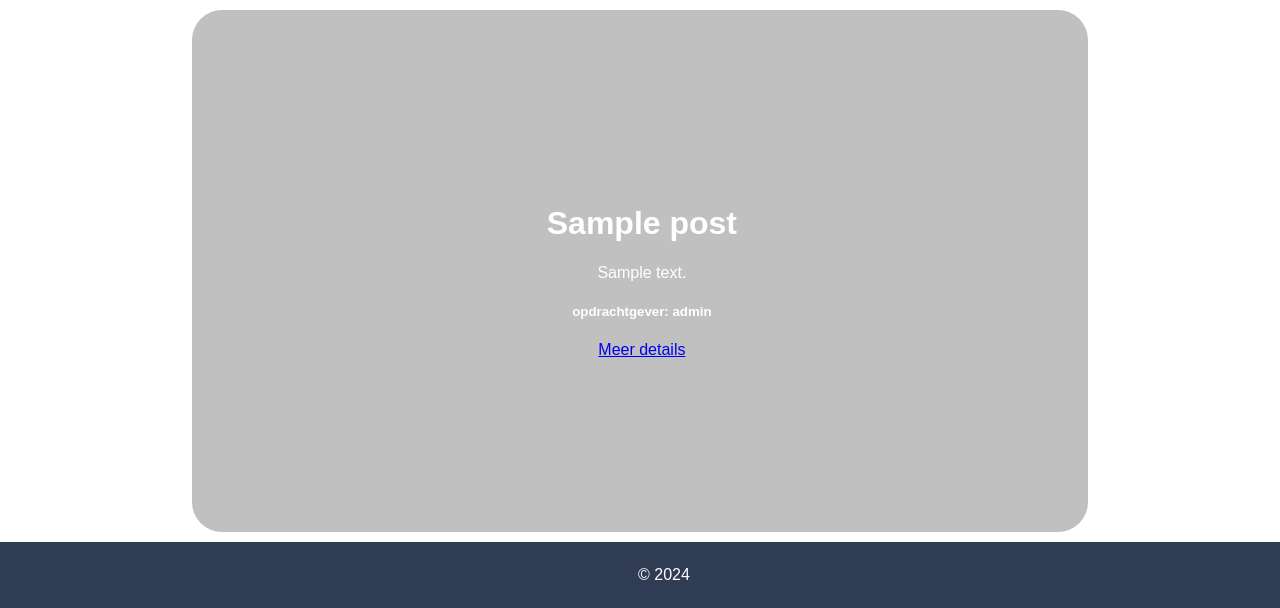
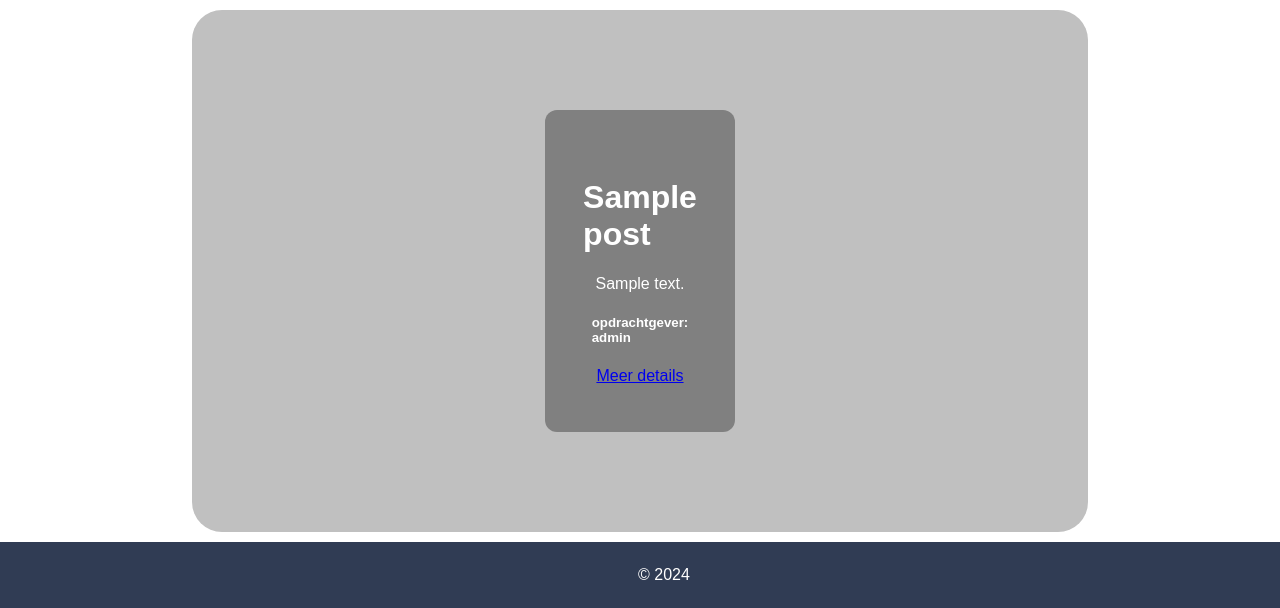
Before and after one commit to Daan0101/fieldlabs, a PHP site: page /search.php in a window 1280 px wide. Shown: the part 192-800 px from the top of the page. Run offline with PHP 8.4, Linux system fonts and the light colour scheme; a user stored in the database is signed in; data comes from the database, SQL or seed files in the repository; tables that the repository leaves empty hold one stand-in row (values such as "Sample post"); some libraries are stand-ins or nearby versions.

Commit message:
upd(style.css) de style van de post en search zijn geupdate maar nog niet af

```diff
--- a/fieldlabs/assets/css/style.css
+++ b/fieldlabs/assets/css/style.css
@@ -99,10 +99,20 @@ div.form-container {
     padding: 5%;
 }
 
-.darkBG {
+.darkBGpost {
     background-color: gray;
     padding-left: 33%;
     padding-right: 33%;
+    border-radius: 12px;
+}
+
+.darkBGsearch {
+    display: flex;
+    justify-content: center;
+    align-items: center;
+    flex-direction: column;
+    background-color: gray;
+    padding: 25%;
     border-radius: 12px;
 }
 
--- a/fieldlabs/post.php
+++ b/fieldlabs/post.php
@@ -44,7 +44,7 @@
     <div class="container">
         <div class="main-content">
 
-            <div class="darkBG">
+            <div class="darkBGpost">
                 <div class="form-container">
                     <!-- Post content -->
                     <h1>Plaats een opdracht</h1>
--- a/fieldlabs/search.php
+++ b/fieldlabs/search.php
@@ -50,7 +50,7 @@
                         // -----------------------------------
 
                         ?>
-                        <div class="form-container">
+                        <div class="darkBGsearch">
                             <h1><?php echo $title; ?></h1>
                             <article><?php echo $details; ?></article>
                             <h5><?php echo "opdrachtgever: " . $username; ?></h5>
```
